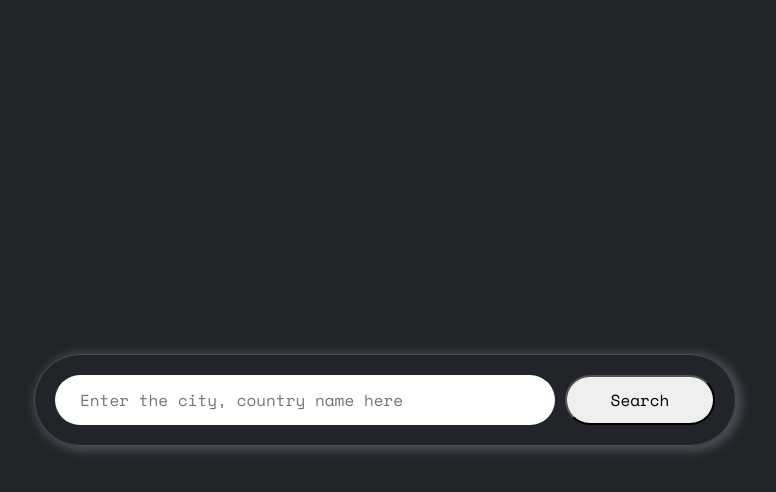
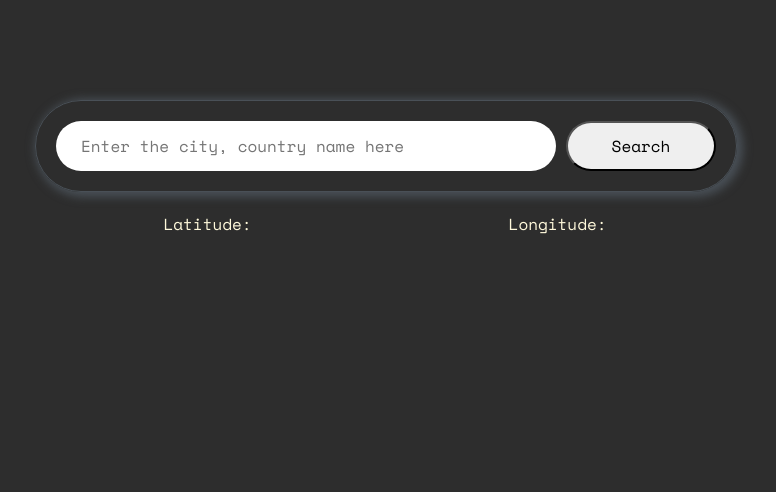
Before and after one commit to svmsharma20/SkyCast, a React (Create React App) app: page / in a window 1280 px wide. Shown: the top 492 px of the page, without its empty margins (255-1031 px from the left). Built offline with nearby package versions, Linux system fonts and the light colour scheme.

Commit message:
Fetch geo loc using geocoding-api

```diff
--- a/package.json
+++ b/package.json
@@ -6,6 +6,7 @@
     "@testing-library/jest-dom": "^5.16.5",
     "@testing-library/react": "^13.4.0",
     "@testing-library/user-event": "^13.5.0",
+    "axios": "^1.3.3",
     "react": "^18.2.0",
     "react-dom": "^18.2.0",
     "react-scripts": "5.0.1",
--- a/src/App.css
+++ b/src/App.css
@@ -1,17 +1,10 @@
 .App {
   text-align: center;
   font-family: 'Space Mono';
-}
-
-.App-logo {
-  height: 40vmin;
-  pointer-events: none;
-}
-
-@media (prefers-reduced-motion: no-preference) {
-  .App-logo {
-    animation: App-logo-spin infinite 20s linear;
-  }
+  display: flex;
+  flex-direction: row;
+  justify-content: center;
+  margin-top: 50px;
 }
 
 .App-header {
@@ -25,16 +18,3 @@
   font-size: calc(10px + 2vmin);
   color: white;
 }
-
-.App-link {
-  color: #61dafb;
-}
-
-@keyframes App-logo-spin {
-  from {
-    transform: rotate(0deg);
-  }
-  to {
-    transform: rotate(360deg);
-  }
-}
--- a/src/App.js
+++ b/src/App.js
@@ -1,13 +1,10 @@
-import React from 'react';
 import './App.css';
-import EnterLocation from './components/EnterLocation/EnterLocation';
+import Location from './components/loc/location/Location';
 
 function App() {
   return (
     <div className="App">
-      <header className="App-header">
-        <EnterLocation />
-      </header>
+      <Location />
     </div>
   );
 }
--- a/src/components/EnterLocation/EnterLocation.css
+++ b/src/components/loc/enter_location/EnterLocation.css
@@ -5,7 +5,7 @@
 .location-outline {
   border: 1px solid var(--shadow-color);
   border-radius: 70px;
-  width: 700px;
+  width: 100%;
   box-shadow: 3px 2px 10px 3px var(--shadow-color);
 }
 
--- a/src/components/EnterLocation/EnterLocation.js
+++ b/src/components/loc/enter_location/EnterLocation.js
@@ -1,16 +1,18 @@
 import React from 'react';
 import { useRef } from 'react';
-import { getLatLong } from '../../utils/LocationUtils';
+import { getLatLong, getLocArr } from '../../../utils/LocationUtils';
 import './EnterLocation.css';
 
 const url = `https://geocoding-api.open-meteo.com/v1/search?name={0}&count=1`;
 
-function EnterLocation() {
+function EnterLocation(props) {
   const enteredLocation = useRef('');
+
   const searchHandler = () => {
     const locationName = enteredLocation.current.value.trim();
     // console.log(url.replace('{0}', locationName));
-    getLatLong(locationName);
+    // getLatLong(locationName);
+    props.onSearch(getLocArr(locationName));
   };
 
   return (
--- /dev/null
+++ b/src/components/loc/lat_long/LatLong.css
@@ -0,0 +1,13 @@
+:root {
+  --label-color: #fff9db;
+}
+
+.latlong-container {
+  display: flex;
+  flex-direction: row;
+  justify-content: space-around;
+}
+
+.latlong-item {
+  color: var(--label-color);
+}
--- /dev/null
+++ b/src/components/loc/lat_long/LatLong.js
@@ -0,0 +1,21 @@
+import './LatLong.css';
+
+const LAT = 'Latitude: ';
+const LONG = 'Longitude: ';
+
+export const LatLong = (props) => {
+  return (
+    <div className="latlong-container">
+      <div className="latlong-item">
+        <label htmlFor="lat">{LAT}</label>
+        <label htmlFor="latval">{props.latitude}</label>
+      </div>
+      <div className="latlong-item">
+        <label htmlFor="long">{LONG}</label>
+        <label htmlFor="longval">{props.longitude}</label>
+      </div>
+    </div>
+  );
+};
+
+export default LatLong;
--- /dev/null
+++ b/src/components/loc/location/Location.css
@@ -0,0 +1,8 @@
+.location-container {
+  width: 700px;
+  margin: 0px auto;
+  margin-top: 50px;
+  display: flex;
+  flex-direction: column;
+  gap: 20px;
+}
--- /dev/null
+++ b/src/components/loc/location/Location.js
@@ -0,0 +1,23 @@
+import EnterLocation from '../enter_location/EnterLocation';
+import LatLong from '../lat_long/LatLong';
+import { useState } from 'react';
+import './Location.css';
+import getLatLong from '../../../utils/LocationUtils';
+
+export const Location = () => {
+  const [latitude, setLatitude] = useState('');
+  const [longitude, setLongitude] = useState('');
+
+  const searchHandler = (locArr) => {
+    const positionInfo = getLatLong(locArr);
+  };
+
+  return (
+    <div className="location-container">
+      <EnterLocation onSearch={searchHandler} />
+      <LatLong latitude={latitude} longitude={longitude} />
+    </div>
+  );
+};
+
+export default Location;
--- a/src/index.css
+++ b/src/index.css
@@ -2,6 +2,8 @@
 
 body {
   margin: 0;
+  /* background-color: #212529; */
+  background-color: #2d2d2d;
   font-family: 'Space Mono', -apple-system, BlinkMacSystemFont, 'Segoe UI',
     'Roboto', 'Oxygen', 'Ubuntu', 'Cantarell', 'Fira Sans', 'Droid Sans',
     'Helvetica Neue', sans-serif;
--- a/src/utils/LocationUtils.js
+++ b/src/utils/LocationUtils.js
@@ -1,12 +1,13 @@
 import { getError, formatMsg } from './CommonUtils';
+import { request } from './RequestUtils';
 
 const LOCATION_URL =
   'https://geocoding-api.open-meteo.com/v1/search?name={0}&count={1}';
 
 const count = 10;
 
-export const getLatLong = (locationName) => {
-  let locArr = locationName.split(',');
+export const getLocArr = (location) => {
+  let locArr = location.split(',');
   locArr = locArr
     .map((item) => {
       item = item.trim();
@@ -16,7 +17,13 @@ export const getLatLong = (locationName) => {
   if (locArr.length === 0) {
     throw getError('Invalid city/country name');
   }
-  console.log(formatMsg(LOCATION_URL, locArr[0], count));
+  return locArr;
+};
+
+export const getLatLong = (locArr) => {
+  const url = formatMsg(LOCATION_URL, locArr[0], count);
+  console.log(url);
+  request(url);
 };
 
 export default getLatLong;
--- /dev/null
+++ b/src/utils/RequestUtils.js
@@ -0,0 +1,14 @@
+import axios from 'axios';
+
+export const request = (url) => {
+  axios
+    .get(url)
+    .then((response) => {
+      console.log(response.data.results);
+    })
+    .catch((error) => {
+      console.log(error);
+    });
+};
+
+export { request as default };
```
Also changed, not shown: 1 other file (tests, documents, lock files or other folders).
